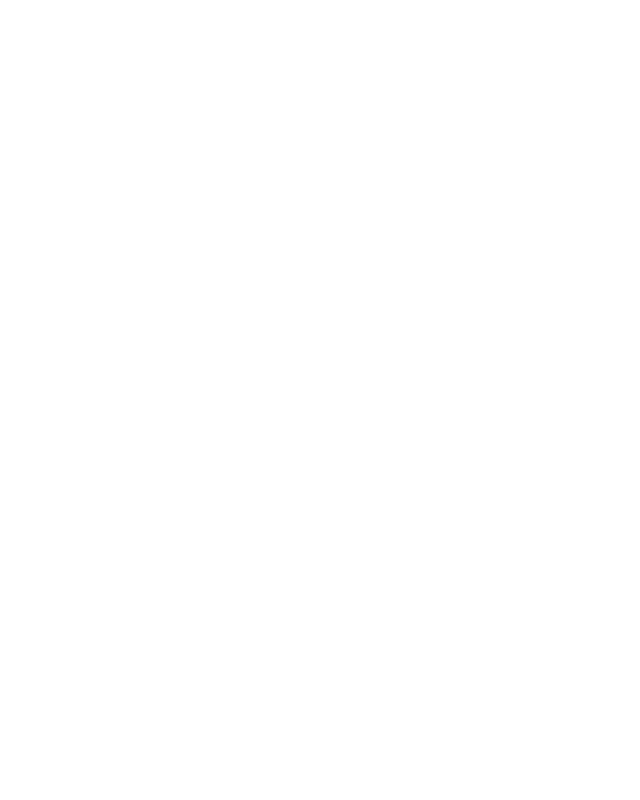
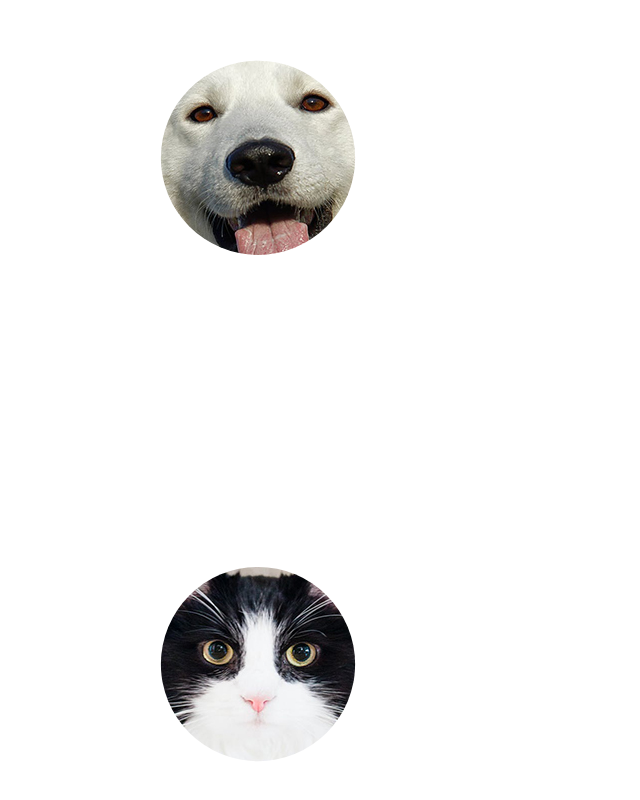
Before and after one commit to Lin-Yen-1118/New_Paw_House, a Vue app: page /home in a window 1280 px wide. Shown: the part 1866-2666 px from the top of the page, without its empty margins (0-640 px from the left). Before the commit the page ends 1774 px from the top, so only its background shows below. Built offline with nearby package versions, Linux system fonts and the light colour scheme; the HTML template or start-up script is replaced by a standard one; a web font is replaced by a local one.

Commit message:
feat(home):add images

```diff
--- a/src/views/Home/index.vue
+++ b/src/views/Home/index.vue
@@ -8,9 +8,154 @@
       </div>
     </div>
   </div>
-  <div>main context</div>
+  <div class="p-10px w-full">
+    <div
+      class="flex justify-center items-center w-full text-2xl font-medium p-20px"
+    >
+      等家毛孩
+    </div>
+    <div class="flex justify-center items-center w-full">
+      <div class="cursor-pointer relative">
+        <img
+          class="up_down_animation w-60 h-60 p-5px"
+          :src="dogImg"
+          alt="dog"
+        />
+        <router-link to="/room"> </router-link>
+      </div>
+      <div class="cursor-pointer relative">
+        <img
+          class="down_up_animation w-60 h-60 p-5px"
+          :src="catImg"
+          alt="dog"
+        />
+        <router-link to="/room"> </router-link>
+      </div>
+      <div class="cursor-pointer relative">
+        <img
+          class="up_down_animation w-60 h-60 p-5px"
+          :src="rabbitImg"
+          alt="dog"
+        />
+        <router-link to="/room"> </router-link>
+      </div>
+      <div class="cursor-pointer relative">
+        <img
+          class="down_up_animation w-60 h-60 p-5px"
+          :src="hamsterImg"
+          alt="dog"
+        />
+        <router-link to="/room"> </router-link>
+      </div>
+      <div class="cursor-pointer relative">
+        <img
+          class="up_down_animation w-60 h-60 p-5px"
+          :src="guineapigImg"
+          alt="dog"
+        />
+        <router-link to="/room"> </router-link>
+      </div>
+    </div>
+
+    <div
+      class="flex justify-center items-center w-full text-2xl font-medium pt-20px p-20px"
+    >
+      住宿服務
+    </div>
+    <div class="flex justify-center items-center">
+      <div class="hover_blur cursor-pointer relative">
+        <img class="w-60 h-90" :src="room01Img" alt="" />
+        <router-link to="/room"> </router-link>
+      </div>
+      <div class="hover_blur cursor-pointer relative">
+        <img class="w-60 h-90" :src="room02Img" alt="" />
+        <router-link to="/room"> </router-link>
+      </div>
+      <div class="hover_blur cursor-pointer relative">
+        <img class="w-60 h-90" :src="room03Img" alt="" />
+        <router-link to="/room"> </router-link>
+      </div>
+      <div class="hover_blur cursor-pointer relative">
+        <img class="w-60 h-90" :src="room04Img" alt="" />
+        <router-link to="/room"> </router-link>
+      </div>
+    </div>
+
+    <div
+      class="flex justify-center items-center w-full text-2xl font-medium pt-20px p-20px"
+    >
+      寵物寄宿服務
+    </div>
+    <div class="flex justify-center items-center">
+      <div class="hover_blur cursor-pointer relative">
+        <img class="w-60 h-90" :src="dogRoomImg" alt="" />
+        <router-link to="/room"> </router-link>
+      </div>
+      <div class="hover_blur cursor-pointer relative">
+        <img class="w-60 h-90" :src="catRoomImg" alt="" />
+        <router-link to="/room"> </router-link>
+      </div>
+      <div class="hover_blur cursor-pointer relative">
+        <img class="w-60 h-90" :src="rabbitRoomImg" alt="" />
+        <router-link to="/room"> </router-link>
+      </div>
+      <div class="hover_blur cursor-pointer relative">
+        <img class="w-60 h-90" :src="guineaPigRoomImg" alt="" />
+        <router-link to="/room"> </router-link>
+      </div>
+      <div class="hover_blur cursor-pointer relative">
+        <img class="w-60 h-90" :src="hamsterRoomImg" alt="" />
+        <router-link to="/room"> </router-link>
+      </div>
+    </div>
+
+    <div
+      class="flex justify-center items-center w-full text-2xl font-medium pt-20px p-20px"
+    >
+      協助毛孩生活更美好
+    </div>
+    <div class="flex justify-center">
+      <div class="cursor-pointer relative h-320px pl-10px pr-10px">
+        <img class="w-110 h-75" :src="foodAidImg" alt="" />
+        <router-link to="/products"> </router-link>
+        <div class="text-xl p-5px">助糧計畫</div>
+        <div class="p-5px leading-relaxed">
+          助糧，最
+          <span class="text-red-500">食</span>
+          在的幫助
+        </div>
+      </div>
+      <div class="cursor-pointer relative h-320px pl-10px pr-10px">
+        <img class="w-110 h-75" :src="volunteerImg" alt="" />
+        <router-link to="/room"> </router-link>
+        <div class="text-xl p-5px">小小志工</div>
+        <div class="p-5px leading-relaxed">
+          <p>想親身照顧這些毛孩們嗎?</p>
+          <p>歡迎報名當小小志工</p>
+          <p>來被毛孩的純真融化</p>
+        </div>
+      </div>
+    </div>
+  </div>
 </template>
-<script lang="ts" setup></script>
+<script lang="ts" setup>
+import dogImg from '@/assets/images/bg/dog.jpg';
+import catImg from '@/assets/images/bg/cat.jpg';
+import rabbitImg from '@/assets/images/bg/rabbit.jpg';
+import hamsterImg from '@/assets/images/bg/hamster.jpg';
+import guineapigImg from '@/assets/images/bg/guineapig.jpg';
+import room01Img from '@/assets/images/room/room26.jpg';
+import room02Img from '@/assets/images/room/room24.jpg';
+import room03Img from '@/assets/images/room/room23.jpg';
+import room04Img from '@/assets/images/room/room25.jpg';
+import dogRoomImg from '@/assets/images/pet_accommodation/02.jpg';
+import catRoomImg from '@/assets/images/pet_accommodation/01.jpg';
+import rabbitRoomImg from '@/assets/images/pet_accommodation/07.jpg';
+import guineaPigRoomImg from '@/assets/images/pet_accommodation/06.jpg';
+import hamsterRoomImg from '@/assets/images/pet_accommodation/09.jpg';
+import foodAidImg from '@/assets/images/bg/food_aid.jpg';
+import volunteerImg from '@/assets/images/bg/volunteer.jpg';
+</script>
 <style>
 .bg {
   background-image: url(@/assets/images/bg/01.jpg);
@@ -38,4 +183,52 @@
   background-position: bottom 20% right 50%;
   line-height: 1.5;
 }
+
+.down_up_animation {
+  animation: down_up_animation;
+  animation-duration: 3s;
+  animation-direction: alternate;
+  animation-iteration-count: infinite;
+  clip-path: ellipse(80px 80px at 50% 50%);
+  position: relative;
+  bottom: 0px;
+  left: 0px;
+}
+
+@keyframes down_up_animation {
+  0% {
+    bottom: 5px;
+    clip-path: ellipse(100px 100px at 50% 50%);
+  }
+  100% {
+    bottom: -10px;
+    clip-path: ellipse(95px 95px at 50% 50%);
+  }
+}
+.up_down_animation {
+  animation: up_down_animation;
+  animation-duration: 3s;
+  animation-direction: alternate;
+  animation-iteration-count: infinite;
+  clip-path: ellipse(80px 80px at 50% 50%);
+  position: relative;
+  top: 0px;
+  left: 0px;
+}
+@keyframes up_down_animation {
+  0% {
+    top: 10px;
+    clip-path: ellipse(100px 100px at 50% 50%);
+  }
+  100% {
+    top: -5px;
+    clip-path: ellipse(95px 95px at 50% 50%);
+  }
+}
+.hover_blur {
+  filter: blur(2px);
+}
+.hover_blur:hover {
+  filter: none;
+}
 </style>
```
